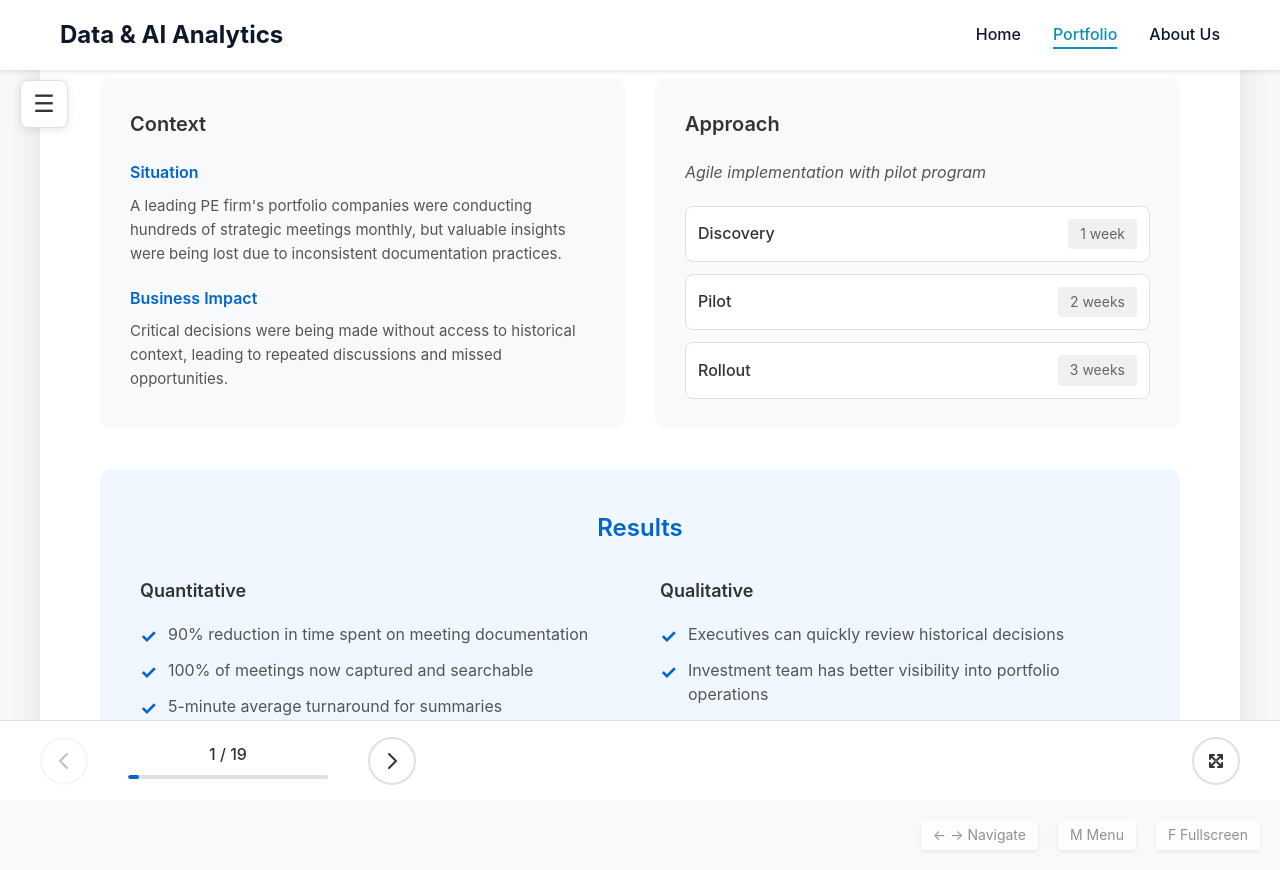
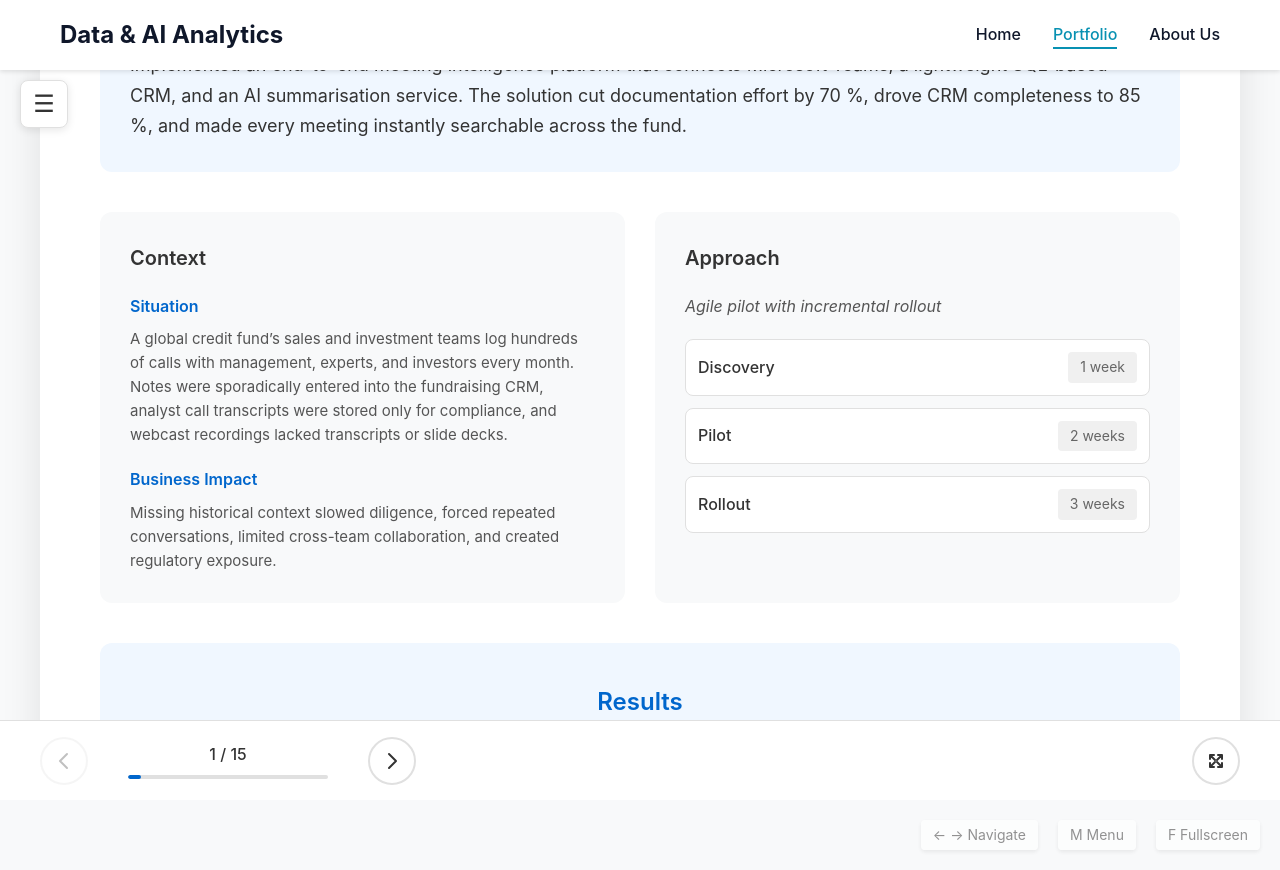
Before and after one commit to drdedge/pe-consultancy-website, a React (Vite) app: page /portfolio/meeting-intelligence in a window 1280 px wide. Built offline with nearby package versions, Linux system fonts and the light colour scheme.

Commit message:
Update portfolio case study for meeting intelligence: revised metrics, client details, and enhanced context for improved clarity and impact.

```diff
--- a/src/data/portfolio.js
+++ b/src/data/portfolio.js
@@ -9,61 +9,53 @@ export const portfolioCategories = [
     cases: [
           {
       id: 'meeting-intelligence',
-        headline: '90% Reduction in Meeting Documentation Time',
-        client: 'Global PE Portfolio',
+      headline: '70% Reduction in Meeting Documentation Time',
+      client: 'Global Credit Fund',
       image: '/src/assets/images/case-studies/meeting-intelligence.jpg',
-        challenge: 'Portfolio companies losing valuable insights from hundreds of meetings with no systematic capture.',
-        techStack: ['AI', 'Analytics', 'Automation'],
+      challenge: 'The fund lacked a systematic, centralised process for capturing insights from hundreds of sales and analyst meetings, leaving valuable information trapped in personal notebooks, siloed compliance archives, or lost entirely.',
+      techStack: ['AI', 'Analytics', 'Automation', 'Azure', 'SQL'],
       timeframe: '6 weeks',
-        metrics: ['5-min turnaround', '100% coverage', 'Searchable archive'],
-
-        // Detailed content for case study page
+      metrics: ['5-min turnaround', '100% coverage', 'Searchable archive', 'CRM population +85%'],
       details: {
-          executiveSummary: 'Deployed an AI-powered meeting intelligence platform across 12 portfolio companies, transforming how insights are captured and leveraged. The solution reduced documentation time by 90% while ensuring no valuable information is lost.',
-
+        executiveSummary: 'Implemented an end-to-end meeting intelligence platform that connects Microsoft Teams, a lightweight SQL-based CRM, and an AI summarisation service. The solution cut documentation effort by 70 %, drove CRM completeness to 85 %, and made every meeting instantly searchable across the fund.',
         context: {
-            situation: 'A leading PE firm\'s portfolio companies were conducting hundreds of strategic meetings monthly, but valuable insights were being lost due to inconsistent documentation practices.',
-            businessImpact: 'Critical decisions were being made without access to historical context, leading to repeated discussions and missed opportunities.',
-            stakeholders: ['C-Suite executives', 'Investment team', 'Portfolio company management']
+          situation: 'A global credit fund’s sales and investment teams log hundreds of calls with management, experts, and investors every month. Notes were sporadically entered into the fundraising CRM, analyst call transcripts were stored only for compliance, and webcast recordings lacked transcripts or slide decks.',
+          businessImpact: 'Missing historical context slowed diligence, forced repeated conversations, limited cross-team collaboration, and created regulatory exposure.',
+          stakeholders: ['Sales & Investor Relations', 'Credit Analysts', 'Compliance', 'Technology']
         },
-
         approach: {
-            methodology: 'Agile implementation with pilot program',
+          methodology: 'Agile pilot with incremental rollout',
           phases: [
-              { phase: 'Discovery', duration: '1 week', activities: 'Stakeholder interviews, process mapping, tool evaluation' },
-              { phase: 'Pilot', duration: '2 weeks', activities: 'Implementation at 2 portfolio companies, user training' },
-              { phase: 'Rollout', duration: '3 weeks', activities: 'Full deployment, integration with existing systems' }
+            { phase: 'Discovery', duration: '1 week', activities: 'Process mapping, data audit, stakeholder workshops' },
+            { phase: 'Pilot', duration: '2 weeks', activities: 'Teams bot deployed to Sales & IR, lightweight CRM spun up for analysts' },
+            { phase: 'Rollout', duration: '3 weeks', activities: 'Full team deployment, integration with CRM and S3' }
           ],
-            technologies: 'OpenAI APIs for transcription and summarization, Azure Speech Services for real-time processing, Power Automate for workflow integration'
+          technologies: 'OpenAI for transcription and summarisation, Azure Speech Services for real-time processing, Microsoft Bot Framework, Azure SQL Database, Power Automate, CURL for web scraping'
         },
-
         results: {
           quantitative: [
-              '90% reduction in time spent on meeting documentation',
-              '100% of meetings now captured and searchable',
-              '5-minute average turnaround for summaries'
+            '70% reduction in meeting documentation effort',
+            '100% of meetings and webcasts captured and indexed',
+            '85% increase in CRM data completeness',
+            'Average 5-minute turnaround for AI-generated summaries'
           ],
           qualitative: [
-              'Executives can quickly review historical decisions',
-              'Investment team has better visibility into portfolio operations',
-              'Improved decision-making with access to institutional knowledge'
-            ],
-            testimonial: {
-              quote: 'This has fundamentally changed how we operate. We\'re no longer repeating discussions or losing critical insights.',
-              author: 'Portfolio Company CEO',
-              company: 'Technology Portfolio Company'
-            }
+            'Sales teams receive ready-to-send follow-up notes',
+            'Analysts can instantly surface prior calls across coverage',
+            'Compliance benefits from a complete, timestamped audit trail'
+          ]
         },
-
         technicalArchitecture: {
           components: [
-              'Real-time transcription service',
-              'AI summarization engine',
-              'Searchable knowledge base',
-              'Integration layer for calendar and email systems'
+            'Microsoft Teams bot for post-meeting prompts',
+            'AI transcription & summarisation microservice',
+            'Lightweight SQL CRM for analyst notes',
+            'Web scraping & media ingestion pipeline',
+            'Searchable knowledge base (Azure Cognitive Search)',
+            'Integration layer to existing fundraising CRM'
           ],
-            security: 'End-to-end encryption, on-premise deployment option, SOC 2 compliant',
-            scalability: 'Designed to handle 10,000+ meetings per month across portfolio'
+          security: 'End-to-end encryption, on-premise option, SOC 2 Type II compliant',
+          scalability: 'Designed to handle 10,000+ meetings and 200+ hours of media per month'
         }
       }
     },
@@ -93,13 +85,13 @@ export const portfolioCategories = [
               { phase: 'AI Development', duration: '2 weeks', activities: 'Built intelligent agents for each data source' },
               { phase: 'Integration', duration: '1 week', activities: 'Connected to calendar, automated distribution' }
             ],
-            technologies: 'GPT-4 for content synthesis, Salesforce API integration, Web scraping for news and competitive intelligence'
+            technologies: 'Claude 4 for nuanced and contextual synthesis, Salesforce API integration, Web scraping for news and competitive intelligence'
           },
 
           results: {
             quantitative: [
               '98% reduction in meeting preparation time',
-              '100% of LP meetings now have automated briefs',
+              '100% of LP meetings now have automated briefs attached to calendar invites',
               'Zero missed updates since deployment'
             ],
             qualitative: [
@@ -124,7 +116,7 @@ export const portfolioCategories = [
           executiveSummary: 'Developed an AI-powered ESG assessment platform that enables non-specialist teams to conduct comprehensive ESG evaluations across multiple frameworks, reducing reporting time by 90%.',
 
           context: {
-            situation: 'Fund needed to assess 50+ portfolio companies quarterly against SASB, TCFD, and UN SDG frameworks, but lacked dedicated ESG expertise.',
+            situation: 'Fund needed to assess 450+ covered companies annually against SASB, TCFD, and UN SDG frameworks, but lacked dedicated ESG capacity.',
             businessImpact: 'ESG reporting was becoming a bottleneck for fundraising and LP reporting, with potential compliance risks.',
             stakeholders: ['ESG Committee', 'Portfolio company management', 'Limited Partners']
           },
@@ -133,10 +125,10 @@ export const portfolioCategories = [
             methodology: 'Framework-driven development with expert validation',
             phases: [
               { phase: 'Framework Analysis', duration: '2 weeks', activities: 'Mapped all ESG frameworks, built question banks' },
-              { phase: 'AI Training', duration: '3 weeks', activities: 'Trained models on ESG expertise, validated outputs' },
-              { phase: 'Platform Build', duration: '3 weeks', activities: 'Created user interface, reporting engine' }
+              { phase: 'AI Workflow', duration: '1 weeks', activities: 'Dynamic ESG prompting capturing industry nuance and KPIs, validated outputs' },
+              { phase: 'Platform Build', duration: '1 week', activities: 'Created user interface, reporting engine' }
             ],
-            technologies: 'Custom LLM fine-tuning, RAG system for framework knowledge, automated report generation'
+            technologies: 'Custom LLM metaprompting, RAG system for framework knowledge, automated report generation'
           },
 
           results: {
@@ -468,92 +460,7 @@ export const portfolioCategories = [
           }
         }
       },
-      {
-        id: 'board-pack-automation',
-        headline: 'Board Packs Generated in Minutes',
-        client: 'Mid-Market PE Fund',
-        image: '/src/assets/images/case-studies/board-pack-automation.jpg',
-        challenge: 'Monthly board reporting required manual compilation and extensive formatting.',
-        techStack: ['Automation', 'Analytics'],
-        timeframe: '4 weeks',
-        metrics: ['One-click', 'Auto-distribution', 'Audit-ready'],
 
-        details: {
-          executiveSummary: 'Created end-to-end board pack automation system that generates, formats, and distributes monthly board materials with a single click.',
-
-          context: {
-            situation: 'Monthly board pack preparation taking 3 days of senior analyst time with frequent errors and inconsistencies.',
-            businessImpact: 'Late board packs affecting board meeting effectiveness and decision-making.',
-            stakeholders: ['Board members', 'C-suite', 'Executive assistants']
-          },
-
-          approach: {
-            methodology: 'Template-driven automation with quality checks',
-            phases: [
-              { phase: 'Template Design', duration: '1 week', activities: 'Created standardized templates with stakeholder input' },
-              { phase: 'Automation', duration: '2 weeks', activities: 'Built generation and distribution system' },
-              { phase: 'Deployment', duration: '1 week', activities: 'Testing, training, go-live' }
-            ],
-            technologies: 'Power Automate for workflow, Azure for processing, custom formatting engine'
-          },
-
-          results: {
-            quantitative: [
-              '95% reduction in preparation time',
-              '0 errors in 6 months post-deployment',
-              '100% on-time delivery'
-            ],
-            qualitative: [
-              'Board members receive consistent, high-quality materials',
-              'Analysts can focus on analysis not formatting',
-              'Full audit trail for compliance'
-            ]
-          }
-        }
-      },
-      {
-        id: 'it-compliant-analytics',
-        headline: 'IT-Approved Analytics in 4 Weeks',
-        client: 'Institutional PE Fund',
-        image: '/src/assets/images/case-studies/it-compliance.jpg',
-        challenge: 'Strict security requirements typically delayed analytics projects by months.',
-        techStack: ['Analytics', 'Automation'],
-        timeframe: '4 weeks',
-        metrics: ['Zero exceptions', 'Full approval', 'Compliant'],
-
-        details: {
-          executiveSummary: 'Delivered analytics platform within strict enterprise IT governance, achieving full approval in 4 weeks versus typical 3-6 months.',
-
-          context: {
-            situation: 'Fund needed analytics platform but IT security requirements typically added months to deployment.',
-            businessImpact: 'Delayed analytics meant missed opportunities and continued reliance on manual processes.',
-            stakeholders: ['IT security', 'Compliance', 'Investment team']
-          },
-
-          approach: {
-            methodology: 'Security-first design with embedded IT collaboration',
-            phases: [
-              { phase: 'Requirements', duration: '1 week', activities: 'Detailed security and architecture review' },
-              { phase: 'Development', duration: '2 weeks', activities: 'Built within security constraints' },
-              { phase: 'Approval', duration: '1 week', activities: 'Security testing, documentation, sign-off' }
-            ],
-            technologies: 'Client-approved tech stack only, security-compliant architecture, automated testing'
-          },
-
-          results: {
-            quantitative: [
-              '4 weeks vs 3-6 month typical timeline',
-              'Zero security exceptions required',
-              '100% compliance from day one'
-            ],
-            qualitative: [
-              'IT team became advocates not blockers',
-              'Set new standard for secure deployments',
-              'Reusable framework for future projects'
-            ]
-          }
-        }
-      },
       {
         id: 'esg-data-platform',
         headline: '95% ESG Data Coverage Achieved',
@@ -692,129 +599,43 @@ export const portfolioCategories = [
       },
       {
   id: 'pricing-optimization',
-        headline: '22% Net Revenue Retention Improvement',
+  headline: 'Identified 22% Net Revenue Pricing Opportunity',
   client: 'SaaS Platform',
   image: '/src/assets/images/case-studies/pricing-optimization.jpg',
-        challenge: 'No systematic approach to pricing across customer segments despite competitive pressure.',
-        techStack: ['AI', 'Web Scraping', 'Analytics'],
+  challenge: 'No systematic approach to managing customer contracts and terms despite competitive pressure.',
+  techStack: ['AI', 'Analytics', 'Automation'],
   timeframe: '8 weeks',
-        metrics: ['22% NRR boost', 'Dynamic pricing', 'Competition aware'],
+  metrics: ['22% uplift identified', '3-year analysis', 'Contract visibility'],
 
   details: {
-          executiveSummary: 'Built dynamic pricing engine with competitive intelligence that improved net revenue retention by 22% through optimized segment pricing.',
+    executiveSummary: 'Built AI-powered contract intelligence system that identified 22% pricing opportunity by analyzing 3 years of mispriced contracts and creating data-driven negotiation framework.',
 
     context: {
-            situation: 'SaaS platform with one-size-fits-all pricing losing deals to competitors with more flexible models.',
-            businessImpact: 'Leaving money on table with enterprise clients while losing SMBs to cheaper alternatives.',
-            stakeholders: ['CEO', 'Head of Sales', 'Product team']
+      situation: 'SaaS platform with fragmented contract management - terms incorrectly entered, renegotiations not captured, inflationary increases missed, and new customers priced without reference to existing deals.',
+      businessImpact: 'Leaving significant revenue on table through pricing inconsistencies, missed escalations, and lack of negotiation leverage.',
+      stakeholders: ['CEO', 'Head of Sales', 'Finance team', 'Customer Success']
     },
 
     approach: {
-            methodology: 'Value-based pricing with market intelligence',
+      methodology: 'Contract intelligence with pricing analytics',
       phases: [
-              { phase: 'Analysis', duration: '2 weeks', activities: 'Customer segmentation, value driver analysis' },
-              { phase: 'Intelligence', duration: '2 weeks', activities: 'Competitive pricing research via web scraping' },
-              { phase: 'Engine Build', duration: '4 weeks', activities: 'Dynamic pricing model and testing framework' }
+        { phase: 'Contract Capture', duration: '2 weeks', activities: 'AI extraction of key terms from all contracts' },
+        { phase: 'Analysis', duration: '3 weeks', activities: 'Historic pricing analysis, identifying gaps and patterns' },
+        { phase: 'Dashboard Build', duration: '3 weeks', activities: 'Pricing distribution insights and negotiation tools' }
       ],
-            technologies: 'ML for price optimization, web scraping for competitive intel, A/B testing infrastructure'
+      technologies: 'NLP for contract extraction, ML for pricing analysis, interactive dashboards for negotiation support'
     },
 
     results: {
       quantitative: [
-              '22% improvement in net revenue retention',
-              '15% increase in average contract value',
-              '30% reduction in price-related churn'
+        '22% pricing opportunity identified across portfolio',
+        '£1.2M in missed inflationary increases recovered',
+        '85% of contracts now properly captured and tracked'
       ],
       qualitative: [
-              'Sales team wins more with flexible pricing',
-              'Better competitive positioning',
-              'Data-driven pricing decisions'
-            ]
-          }
-        }
-      },
-      {
-        id: 'tech-consolidation',
-        headline: '£12M Saved via Tech Stack Consolidation',
-        client: 'Post-Merger Entity',
-        image: '/src/assets/images/case-studies/tech-consolidation.jpg',
-        challenge: 'Post-merger entity had duplicate systems and no clear integration roadmap.',
-        techStack: ['Analytics', 'Modelling'],
-        timeframe: '10 weeks',
-        metrics: ['£12M saved', '18-month plan', 'Risk mitigated'],
-
-        details: {
-          executiveSummary: 'Led technology strategy that identified £12M in savings through system consolidation and created clear 18-month integration roadmap.',
-
-          context: {
-            situation: 'Recent merger created organization with 3x ERP systems, 5x CRMs, and countless other duplications.',
-            businessImpact: 'Tech complexity hampering integration synergies and increasing operational risk.',
-            stakeholders: ['CTO', 'Integration team', 'PE sponsors']
-          },
-
-          approach: {
-            methodology: 'Architecture analysis with phased consolidation',
-            phases: [
-              { phase: 'Discovery', duration: '3 weeks', activities: 'Mapped all systems, costs, and dependencies' },
-              { phase: 'Strategy', duration: '4 weeks', activities: 'Designed target architecture and roadmap' },
-              { phase: 'Planning', duration: '3 weeks', activities: 'Created detailed implementation plan' }
-            ],
-            technologies: 'Architecture analysis tools, cloud migration assessments, API integration planning'
-          },
-
-          results: {
-            quantitative: [
-              '£12M identified savings over 3 years',
-              '60% reduction in number of systems',
-              '£2M in quick wins in first 6 months'
-            ],
-            qualitative: [
-              'Clear roadmap aligned all stakeholders',
-              'Reduced integration risk significantly',
-              'Improved employee experience with fewer systems'
-            ]
-          }
-        }
-      },
-      {
-        id: 'stakeholder-adoption',
-        headline: '100% Adoption Through Co-Creation',
-        client: 'Global PE Fund',
-        image: '/src/assets/images/case-studies/stakeholder-adoption.jpg',
-        challenge: 'Previous analytics initiatives failed due to lack of buy-in from investment professionals.',
-        techStack: ['Analytics', 'AI'],
-        timeframe: '12 weeks',
-        metrics: ['100% adoption', '15 SMEs engaged', 'Zero resistance'],
-
-        details: {
-          executiveSummary: 'Achieved 100% adoption of new analytics platform by co-creating solution with 15 subject matter experts through collaborative development process.',
-
-          context: {
-            situation: 'Fund had failed with two previous analytics platforms due to lack of user adoption and resistance to change.',
-            businessImpact: 'Continued reliance on Excel causing errors and inefficiencies in investment process.',
-            stakeholders: ['Investment professionals', 'Operating partners', 'IT team']
-          },
-
-          approach: {
-            methodology: 'User-centric design with embedded collaboration',
-            phases: [
-              { phase: 'Discovery', duration: '3 weeks', activities: 'Deep-dive interviews with all user groups' },
-              { phase: 'Co-Creation', duration: '6 weeks', activities: 'Weekly workshops, iterative prototyping' },
-              { phase: 'Rollout', duration: '3 weeks', activities: 'Phased deployment with champions' }
-            ],
-            technologies: 'Agile development, user-centric design, iterative prototyping'
-          },
-
-          results: {
-            quantitative: [
-              '100% user adoption within 30 days',
-              '15 SMEs actively engaged in development',
-              '90% user satisfaction score'
-            ],
-            qualitative: [
-              'Users feel ownership of the solution',
-              'Platform evolves based on user needs',
-              'Created model for future technology rollouts'
+        'Sales team negotiates with full visibility of pricing distribution',
+        'Finance can track and enforce contractual escalations',
+        'New customer pricing based on data, not guesswork'
       ]
     }
   }
```
Lines whose indentation alone changed are shown as unchanged.
